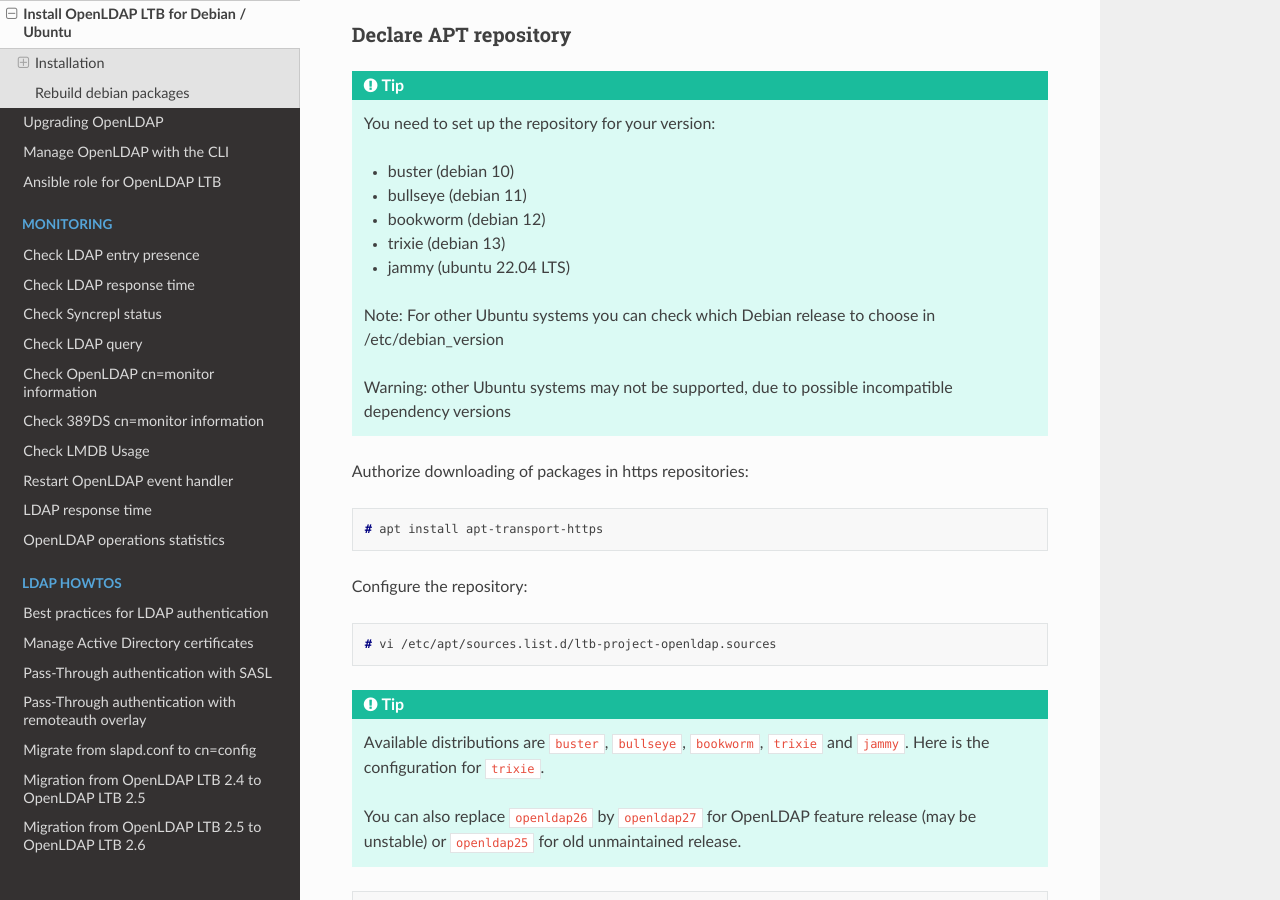
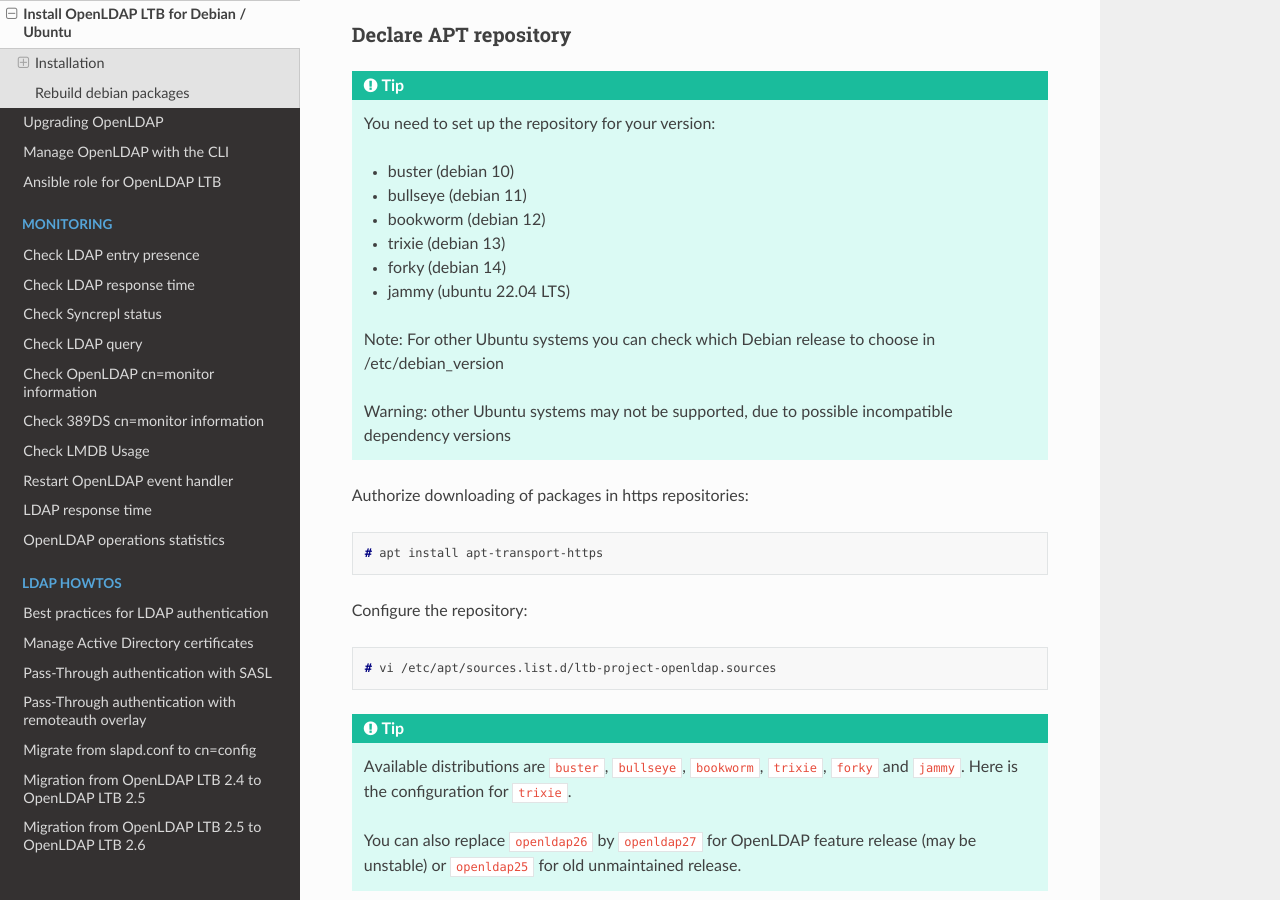
Before and after one commit to ltb-project/documentation, a Sphinx documentation site: the page built from source/openldap-deb.rst, in a window 1280 px wide and 900 px high, scrolled down 717 px. Built offline with Sphinx 7.4.7 and the Read the Docs theme 3.1.0, drawn with Linux system fonts in a browser that asks for light colours.

Commit message:
add forky distribution

```diff
--- a/source/openldap-deb.rst
+++ b/source/openldap-deb.rst
@@ -42,6 +42,7 @@
     * bullseye (debian 11)
     * bookworm (debian 12)
     * trixie (debian 13)
+    * forky (debian 14)
     * jammy (ubuntu 22.04 LTS)
 
     Note: For other Ubuntu systems you can check which Debian release to choose in /etc/debian_version
@@ -64,7 +65,7 @@
 
 .. tip::
 
-    Available distributions are ``buster``, ``bullseye``, ``bookworm``, ``trixie`` and ``jammy``. Here is the configuration for ``trixie``.
+    Available distributions are ``buster``, ``bullseye``, ``bookworm``, ``trixie``, ``forky`` and ``jammy``. Here is the configuration for ``trixie``.
 
     You can also replace ``openldap26`` by ``openldap27`` for OpenLDAP feature release (may be unstable) or ``openldap25`` for old unmaintained release.
 
```
